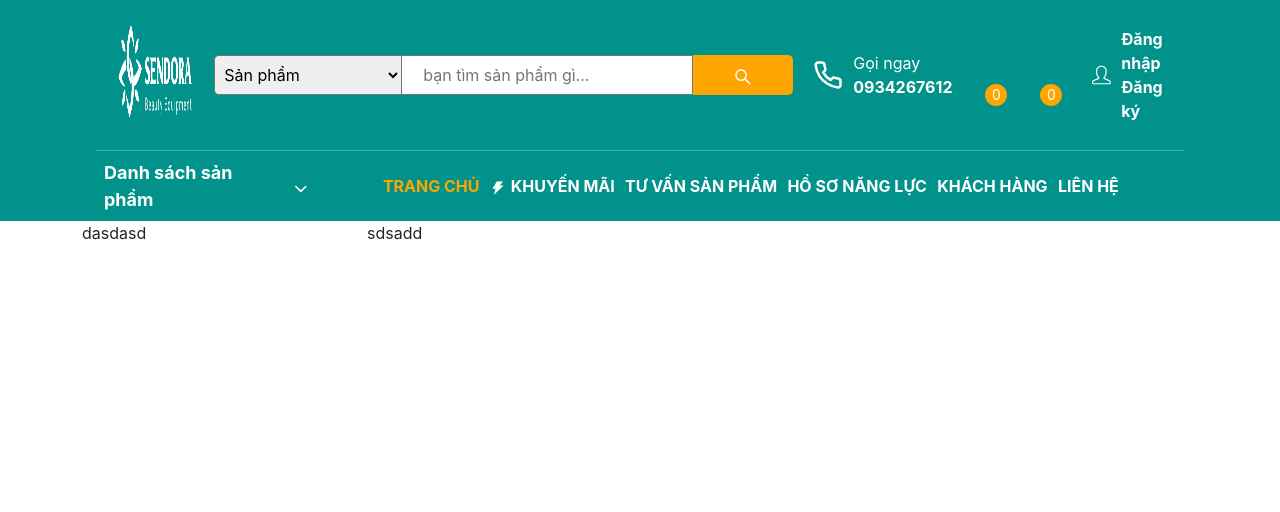
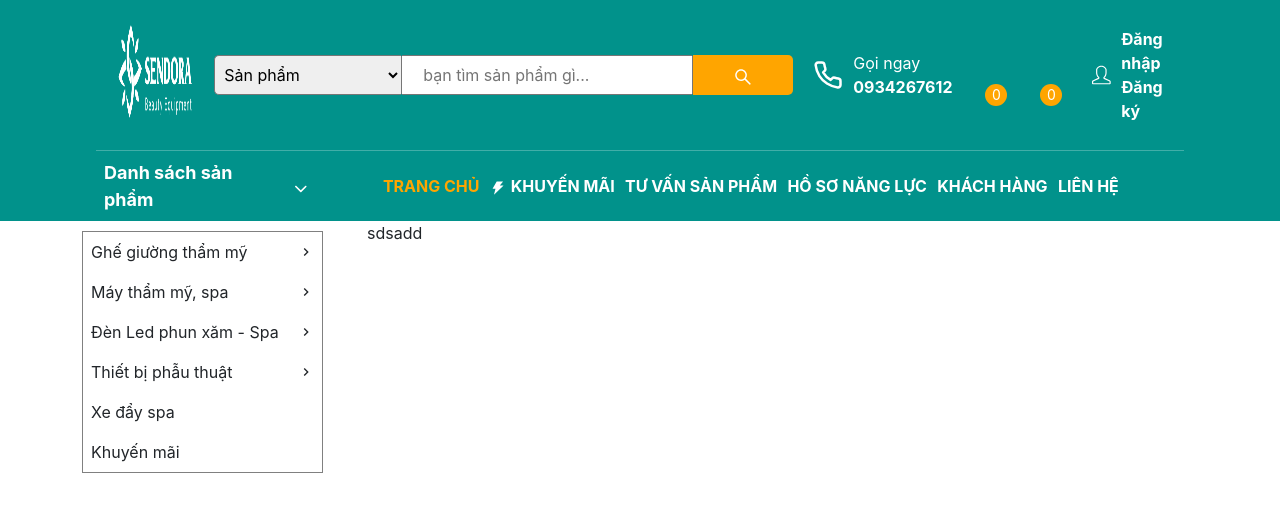
Before and after one commit to minhquangkid/quang-demo-medical-equipment-page-reactjs, a React (Create React App) app: page / in a window 1280 px wide. Shown: the top 512 px of the page. Built offline with nearby package versions, Linux system fonts and the light colour scheme; some icons are missing.

Commit message:
add main cate

```diff
--- a/src/App.js
+++ b/src/App.js
@@ -7,7 +7,7 @@ function App() {
   return (
     <React.Fragment>
       <Header />
-      <Menu/>
+      <Menu />
     </React.Fragment>
   );
 }
--- a/src/components/header/header.js
+++ b/src/components/header/header.js
@@ -19,25 +19,25 @@ const Header = () => {
             </div>
             <div className="search-frame d-flex align-items-center">
               <select className="select-block">
-                <option value="0" selected="selected">
+                <option value="0" defaultValue="selected">
                   Sản phẩm
                 </option>
-                <option class="level-0" value="ban-ghe-van-phong">
+                <option className="level-0" value="ban-ghe-van-phong">
                   Bàn ghế văn phòng
                 </option>
-                <option class="level-1" value="ban-van-phong">
+                <option className="level-1" value="ban-van-phong">
                   &nbsp;&nbsp;&nbsp;Bàn văn phòng
                 </option>
-                <option class="level-1" value="ghe-van-phong">
+                <option className="level-1" value="ghe-van-phong">
                   &nbsp;&nbsp;&nbsp;Ghế văn phòng
                 </option>
-                <option class="level-0" value="dung-cu-phun-xam">
+                <option className="level-0" value="dung-cu-phun-xam">
                   Dụng cụ phun xăm
                 </option>
-                <option class="level-1" value="dung-cu-dieu-khac">
+                <option className="level-1" value="dung-cu-dieu-khac">
                   &nbsp;&nbsp;&nbsp;Dụng cụ điêu khắc
                 </option>
-                <option class="level-1" value="dung-cu-ho-tro">
+                <option className="level-1" value="dung-cu-ho-tro">
                   &nbsp;&nbsp;&nbsp;Dụng cụ hỗ trợ
                 </option>
               </select>
--- a/src/components/menu/menu.css
+++ b/src/components/menu/menu.css
@@ -0,0 +1,19 @@
+.border-menu{
+    border: solid 1px grey;
+    margin-top: 10px;
+    margin-right: 20px;
+    transition: 0.4s;
+}
+
+.border-menu:hover{
+    margin-top: 0px;
+}
+
+.main-cate{
+    transition: background-color 0.5s, color 1s;
+}
+
+.main-cate:hover{
+    background-color: #01928b;
+    color: white
+}
--- a/src/components/menu/menu.js
+++ b/src/components/menu/menu.js
@@ -1,11 +1,30 @@
-import React from "react";
+import React, { useEffect } from "react";
+import categories from "../../data/category.json";
+import { MdKeyboardArrowRight } from "react-icons/md";
+import "./menu.css";
 
 const Menu = () => {
+  useEffect(() => {
+    console.log(categories);
+  }, []); // Empty dependency array ensures this effect runs only once
+
+  const listCategory = categories.map((e, index) => (
+    <div
+      className="d-flex justify-content-between align-items-center p-2 main-cate"
+      key={index}
+    >
+      <div>{e.mainCategory}</div>
+      {e.listSubCate.length > 0 ? <MdKeyboardArrowRight /> : <div></div>}
+    </div>
+  ));
+
   return (
     <React.Fragment>
       <div className="container">
         <div className="row">
-          <div className="col-3">dasdasd</div>
+          <div className="col-3">
+            <div className="border-menu">{listCategory}</div>
+          </div>
           <div className="col-9">sdsadd</div>
         </div>
       </div>
--- /dev/null
+++ b/src/data/category.json
@@ -0,0 +1,35 @@
+[
+    {
+        "mainCategory" : "Ghế giường thẩm mỹ",
+        "listSubCate" : [
+            "Ghế giường phun xăm","Ghế giường tiêm Filler","Giường vali chân gỗ"
+        ]
+    },
+    {
+        "mainCategory" : "Máy thẩm mỹ, spa",
+        "listSubCate" : [
+            "Máy Laser xóa xăm","Máy triệt lông","Máy giảm béo"
+        ]
+    },
+    {
+        "mainCategory" : "Đèn Led phun xăm - Spa",
+        "listSubCate" : [
+            "Đèn phun xăm","Đèn led nối mi","Đèn lúp soi da"
+        ]
+    },
+    {
+        "mainCategory" : "Thiết bị phẫu thuật",
+        "listSubCate" : [
+            "Đèn mổ phẫu thuật","Bàn mổ phẫu thuật","Giường y tế đa năng"
+        ]
+    },
+    {
+        "mainCategory" : "Xe đẩy spa",
+        "listSubCate" : []
+    },
+    {
+        "mainCategory" : "Khuyến mãi",
+        "listSubCate" : []
+    }
+
+]
--- a/src/index.js
+++ b/src/index.js
@@ -1,17 +1,17 @@
-import React from 'react';
-import ReactDOM from 'react-dom/client';
-import './index.css';
-import App from './App';
-import reportWebVitals from './reportWebVitals';
+import React from "react";
+import ReactDOM from "react-dom/client";
+import "./index.css";
+import App from "./App";
+import reportWebVitals from "./reportWebVitals";
 
-const root = ReactDOM.createRoot(document.getElementById('root'));
+const root = ReactDOM.createRoot(document.getElementById("root"));
 root.render(
-  <React.StrictMode>
-    <App />
-  </React.StrictMode>
+  // <React.StrictMode> // khi dùng cái này thì console.log bị log ra tận 2 lần
+  <App />
+  // </React.StrictMode>
 );
 
 // If you want to start measuring performance in your app, pass a function
 // to log results (for example: reportWebVitals(console.log))
 // or send to an analytics endpoint. Learn more: https://bit.ly/CRA-vitals
-reportWebVitals();
+//reportWebVitals();
```
